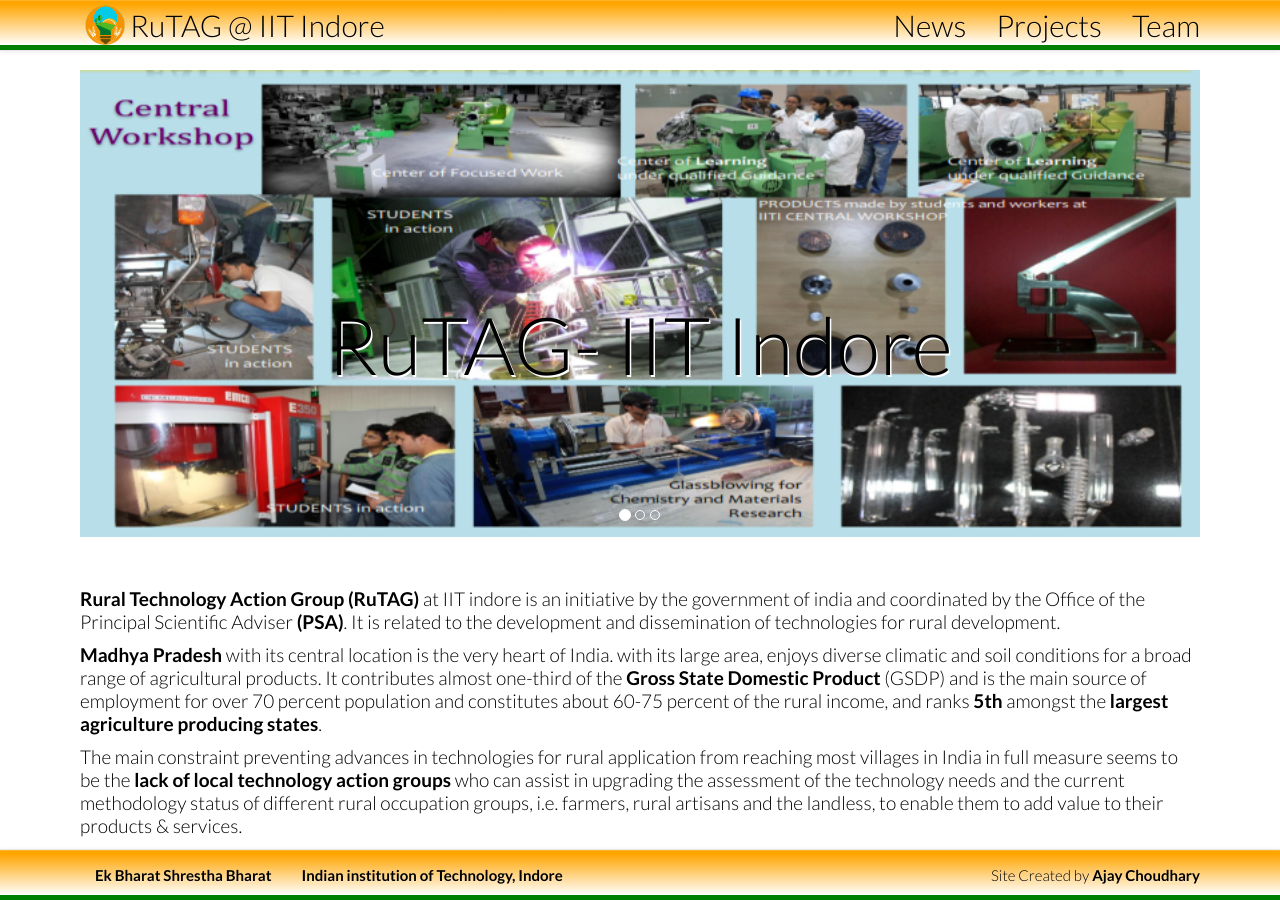
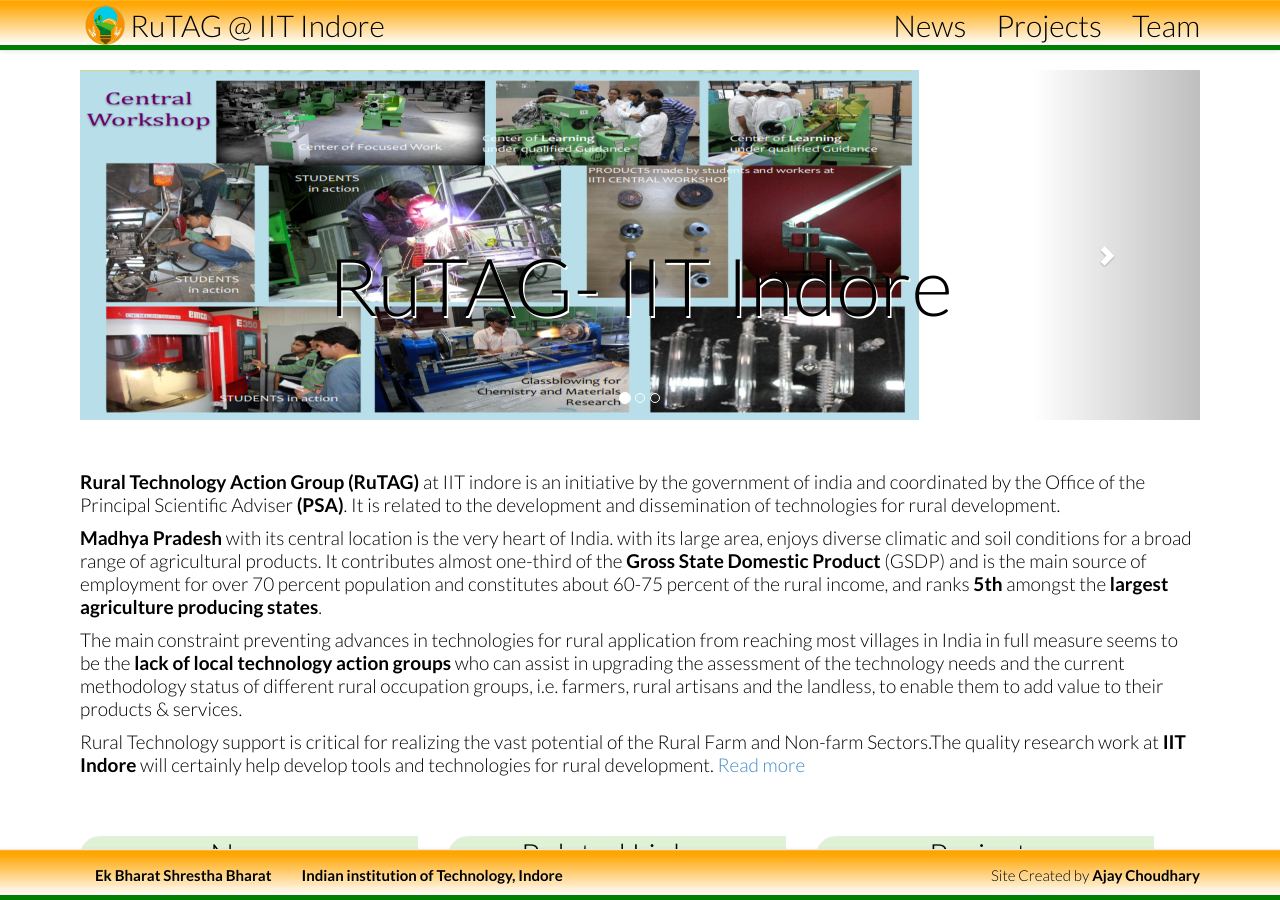
Before and after one commit to ajayiiti/rutag, a Jekyll site: the page built from index.html, in a window 1280 px wide and 900 px high. Built offline with Jekyll 4.4.1, drawn with Linux system fonts in a browser that asks for light colours; nearby versions of some CDN libraries.

Commit message:
Update index.html

```diff
--- a/index.html
+++ b/index.html
@@ -29,13 +29,13 @@
 	  <div class="carousel-inner">
 
 	    <div class="item">
-	    	<img src="{{ BASE_PATH }}/assets/themes/lab/images/banner/slide1.png" width='1200px' alt="">
+	    	<img src="{{ BASE_PATH }}/assets/themes/lab/images/banner/slide1.png"  alt="">
 	    </div>
 	    <div class="item">
-	    	<img src="{{ BASE_PATH }}/assets/themes/lab/images/banner/slide2.png" width='1200px' alt="">
+	    	<img src="{{ BASE_PATH }}/assets/themes/lab/images/banner/slide2.png"  alt="">
 	    </div>
 	    <div class="active item">
-	    	<img src="{{ BASE_PATH }}/assets/themes/lab/images/banner/sachi-stup.png" width='1200px' alt="">
+	    	<img src="{{ BASE_PATH }}/assets/themes/lab/images/banner/sachi-stup.png"  alt="">
 	    </div>
 	  </div>
 	  <!-- Carousel nav -->
```
